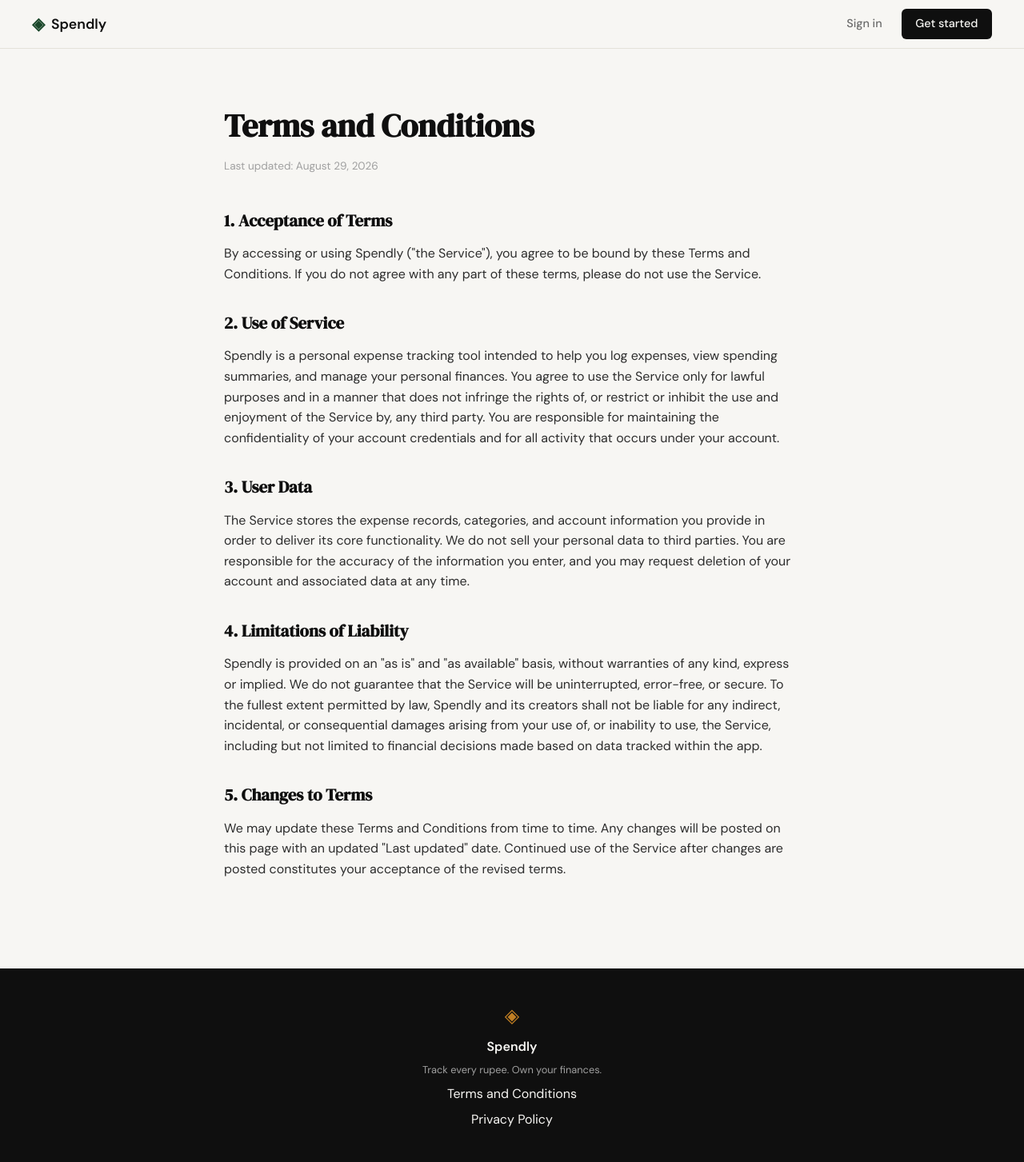
After one commit to SKumar-1701/spendwise-ish, a Flask app: page /terms in a window 1280 px wide. The commit adds this page. Shown: the whole page at 80% size. Run offline with Flask 3, Linux system fonts and the light colour scheme.

Commit message:
landing: add terms and conditions page and route

```diff
--- a/app.py
+++ b/app.py
@@ -20,6 +20,11 @@ def register():
 @app.route("/login")
 def login():
     return render_template("login.html")
+
+
+@app.route("/terms")
+def terms():
+    return render_template("terms.html")
 
 
 # ------------------------------------------------------------------ #
--- a/static/css/style.css
+++ b/static/css/style.css
@@ -508,6 +508,45 @@ a { color: inherit; text-decoration: none; }
 }
 
 /* ------------------------------------------------------------------ */
+/* Legal pages                                                         */
+/* ------------------------------------------------------------------ */
+
+.legal-section {
+    padding: 4rem 2rem 6rem;
+}
+
+.legal-inner {
+    max-width: 720px;
+    margin: 0 auto;
+}
+
+.legal-title {
+    font-family: var(--font-display);
+    font-size: 2.5rem;
+    margin-bottom: 0.5rem;
+}
+
+.legal-updated {
+    color: var(--ink-faint);
+    font-size: 0.85rem;
+    margin-bottom: 2.5rem;
+}
+
+.legal-body h2 {
+    font-family: var(--font-display);
+    font-size: 1.3rem;
+    margin-top: 2rem;
+    margin-bottom: 0.75rem;
+}
+
+.legal-body h2:first-child { margin-top: 0; }
+
+.legal-body p {
+    color: var(--ink-soft);
+    margin-bottom: 1rem;
+}
+
+/* ------------------------------------------------------------------ */
 /* Responsive                                                          */
 /* ------------------------------------------------------------------ */
 
--- a/templates/base.html
+++ b/templates/base.html
@@ -34,7 +34,7 @@
             <span class="brand-icon">◈</span>
             <span class="footer-name">Spendly</span>
             <p class="footer-copy">Track every rupee. Own your finances.</p>
-            <a href="#">Terms and Conditions</a>
+            <a href="{{ url_for('terms') }}">Terms and Conditions</a>
             <a href="#">Privacy Policy</a>
         </div>
     </footer>
--- /dev/null
+++ b/templates/terms.html
@@ -0,0 +1,59 @@
+{% extends "base.html" %}
+
+{% block title %}Terms and Conditions — Spendly{% endblock %}
+
+{% block content %}
+
+<section class="legal-section">
+    <div class="legal-inner">
+        <h1 class="legal-title">Terms and Conditions</h1>
+        <p class="legal-updated">Last updated: August 29, 2026</p>
+
+        <div class="legal-body">
+            <h2>1. Acceptance of Terms</h2>
+            <p>
+                By accessing or using Spendly ("the Service"), you agree to be bound by these
+                Terms and Conditions. If you do not agree with any part of these terms, please
+                do not use the Service.
+            </p>
+
+            <h2>2. Use of Service</h2>
+            <p>
+                Spendly is a personal expense tracking tool intended to help you log expenses,
+                view spending summaries, and manage your personal finances. You agree to use the
+                Service only for lawful purposes and in a manner that does not infringe the rights
+                of, or restrict or inhibit the use and enjoyment of the Service by, any third party.
+                You are responsible for maintaining the confidentiality of your account credentials
+                and for all activity that occurs under your account.
+            </p>
+
+            <h2>3. User Data</h2>
+            <p>
+                The Service stores the expense records, categories, and account information you
+                provide in order to deliver its core functionality. We do not sell your personal
+                data to third parties. You are responsible for the accuracy of the information you
+                enter, and you may request deletion of your account and associated data at any time.
+            </p>
+
+            <h2>4. Limitations of Liability</h2>
+            <p>
+                Spendly is provided on an "as is" and "as available" basis, without warranties of
+                any kind, express or implied. We do not guarantee that the Service will be
+                uninterrupted, error-free, or secure. To the fullest extent permitted by law,
+                Spendly and its creators shall not be liable for any indirect, incidental, or
+                consequential damages arising from your use of, or inability to use, the Service,
+                including but not limited to financial decisions made based on data tracked within
+                the app.
+            </p>
+
+            <h2>5. Changes to Terms</h2>
+            <p>
+                We may update these Terms and Conditions from time to time. Any changes will be
+                posted on this page with an updated "Last updated" date. Continued use of the
+                Service after changes are posted constitutes your acceptance of the revised terms.
+            </p>
+        </div>
+    </div>
+</section>
+
+{% endblock %}
```
